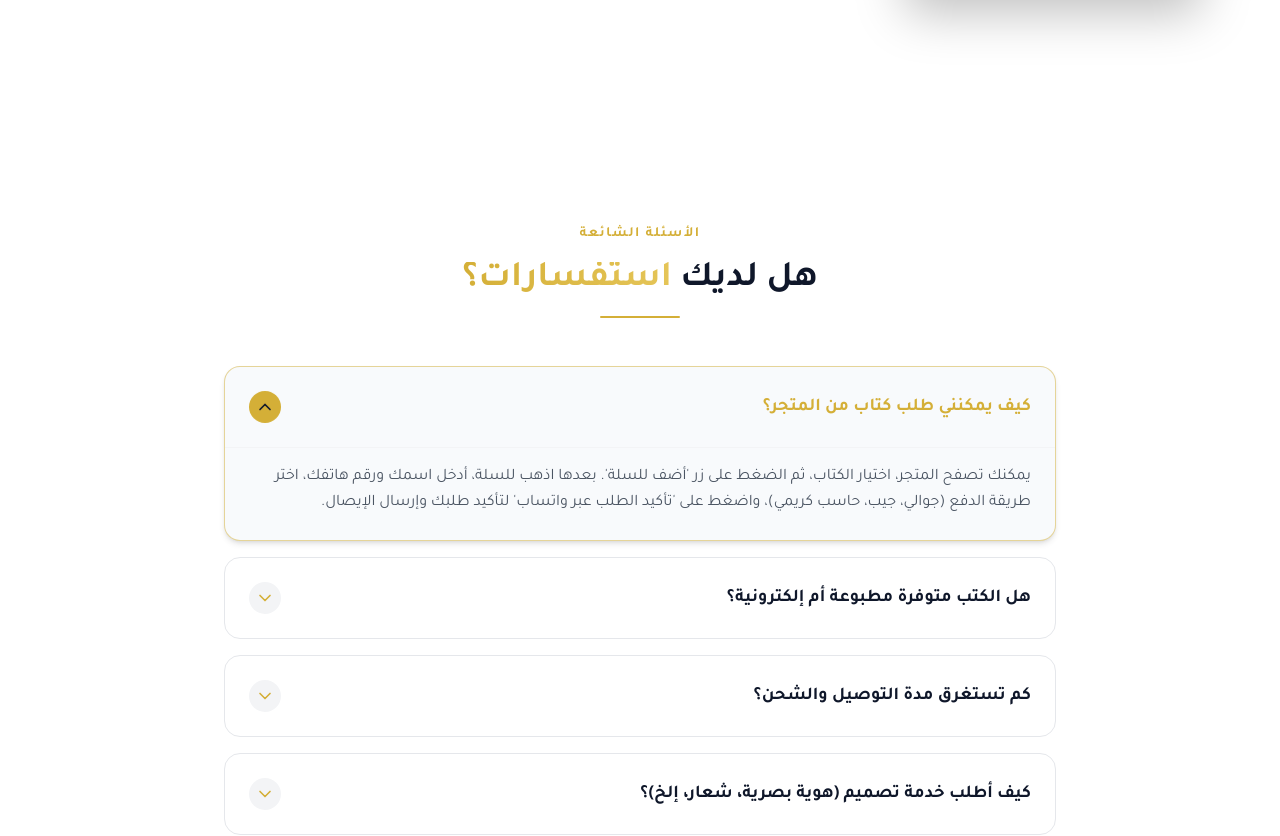
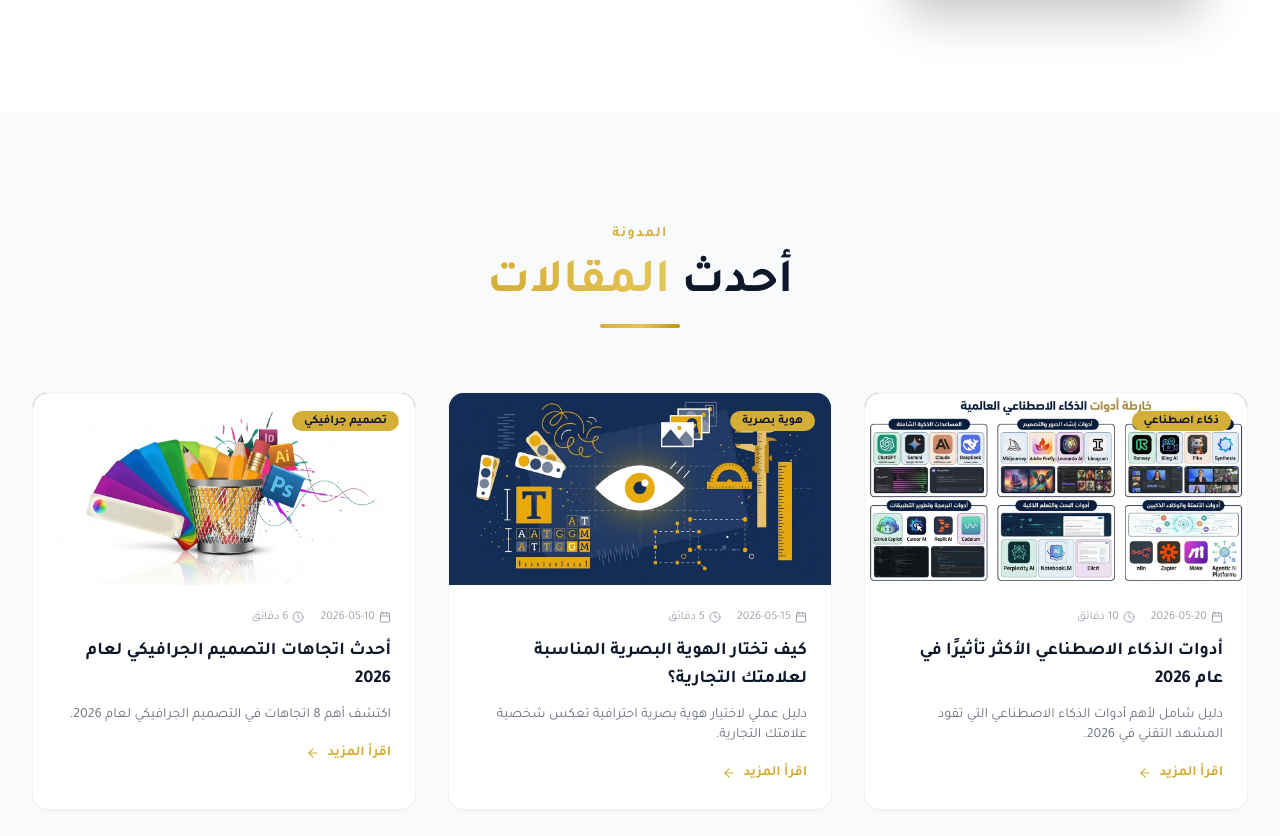
Before and after one commit to salahalbzali/salah-plus, a Next.js app: page / in a window 1280 px wide. Shown: the part 6380-7216 px from the top of the page. Built offline with nearby package versions, Linux system fonts and the light colour scheme; no server answers.

Commit message:
Add limits to Services, Portfolio, Blog, and FAQ
Updated Services, Portfolio, Blog, and FAQ components to limit the number of displayed items.

```diff
--- a/app/page.tsx
+++ b/app/page.tsx
@@ -2,8 +2,9 @@ import Navbar from "@/components/Navbar";
 import Hero from "@/components/Hero";
 import Stats from "@/components/Stats";
 import Services from "@/components/Services";
+import Portfolio from "@/components/Portfolio";
 import FeaturedBooks from "@/components/FeaturedBooks";
-import Portfolio from "@/components/Portfolio";
+import Blog from "@/components/Blog";
 import Testimonials from "@/components/Testimonials";
 import AboutAuthor from "@/components/AboutAuthor";
 import FAQ from "@/components/FAQ";
@@ -16,12 +17,13 @@ export default function HomePage() {
       <main>
         <Hero />
         <Stats />
-        <Services />
+        <Services limit={3} />     {/* 3 خدمات فقط */}
         <FeaturedBooks />
-        <Portfolio />
+        <Portfolio limit={3} />    {/* 3 مشاريع فقط */}
         <Testimonials />
         <AboutAuthor />
-        <FAQ />
+        <Blog limit={3} />         {/* 3 مقالات فقط */}
+        <FAQ limit={4} />          {/* 4 أسئلة فقط */}
       </main>
       <ScrollToTop />
     </>
```
